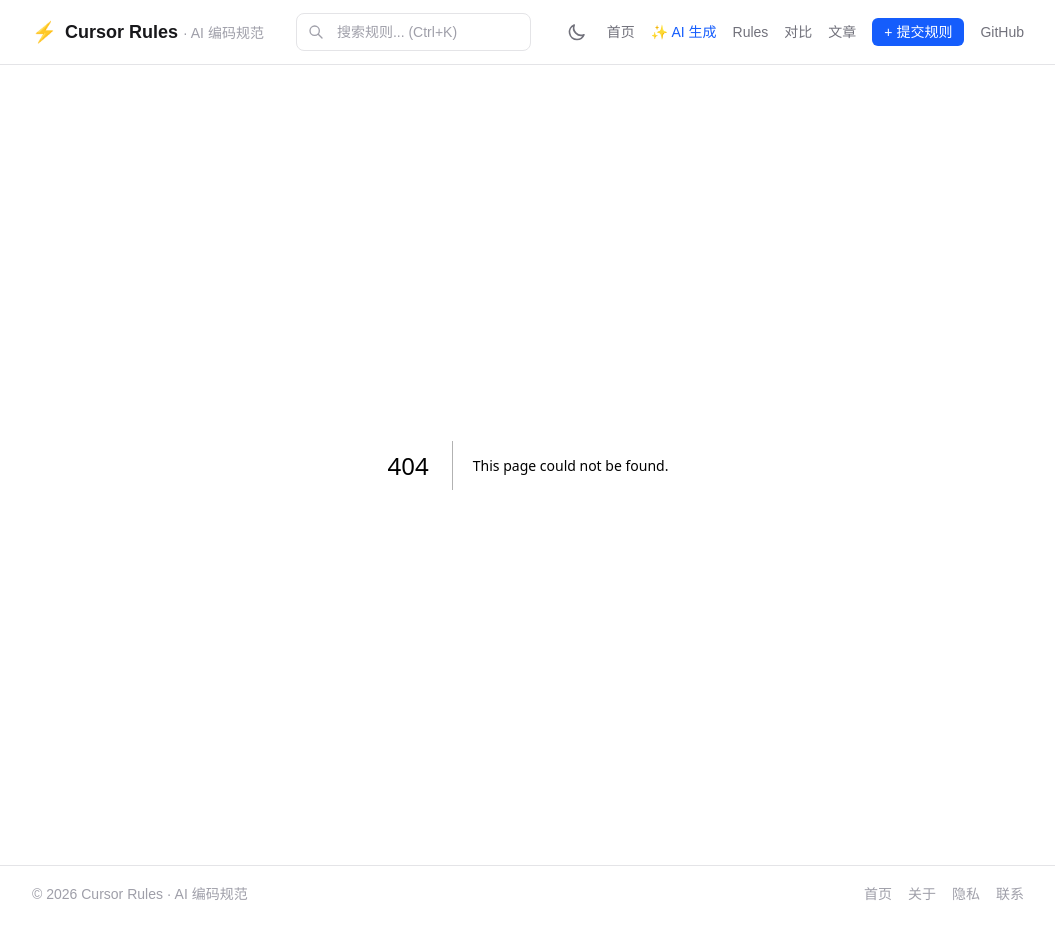
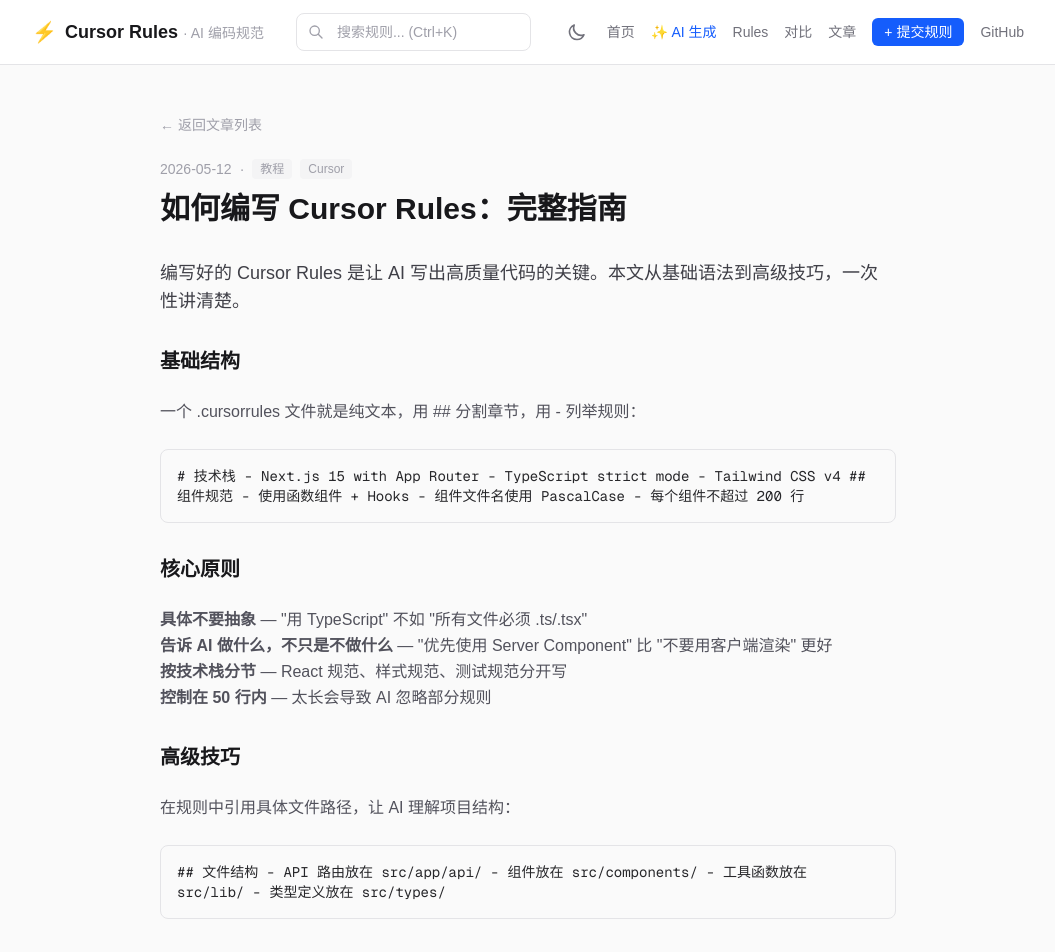
Before and after one commit to ningfd-ux/cursor-rules-cn, a Next.js app: page /blog/how-to-write-cursor-rules in a window 1280 px wide. Before the commit this address had no page. Shown: the top 952 px of the page, without its empty margins (112-1167 px from the left). Before the commit the page ends 922 px from the top, so only its background shows below. Built offline with nearby package versions, Linux system fonts and the light colour scheme.

Commit message:
feat: 新增2篇SEO文章 - 编写指南 + TypeScript配置

```diff
--- /dev/null
+++ b/src/app/blog/cursor-typescript-setup/page.tsx
@@ -0,0 +1,60 @@
+import type { Metadata } from "next";
+import Link from "next/link";
+import BackToTop from "@/components/BackToTop";
+
+export const metadata: Metadata = {
+  title: "Cursor TypeScript 配置指南：从 strict 到 safe 的最佳规则",
+  description: "TypeScript 严格模式下 Cursor 的完整规则配置，包括类型安全、泛型约束、错误处理的最佳实践。",
+};
+
+export default function PostPage() {
+  return (
+    <div className="mx-auto max-w-3xl px-4 py-12">
+      <Link href="/blog" className="mb-6 inline-flex items-center gap-1 text-sm text-zinc-400 hover:text-zinc-600">← 返回文章列表</Link>
+      <article className="max-w-none">
+        <header className="mb-8 not-prose">
+          <div className="mb-3 flex items-center gap-2 text-sm text-zinc-400">
+            <span>2026-05-12</span><span>·</span>
+            <span className="rounded bg-zinc-100 px-2 py-0.5 text-xs dark:bg-zinc-800">TypeScript</span>
+            <span className="rounded bg-zinc-100 px-2 py-0.5 text-xs dark:bg-zinc-800">配置</span>
+          </div>
+          <h1 className="text-3xl font-bold text-zinc-900 dark:text-zinc-100">Cursor TypeScript 配置指南</h1>
+        </header>
+        <section className="text-base leading-relaxed text-zinc-600 dark:text-zinc-400 space-y-6">
+          <p className="lead text-lg text-zinc-700 dark:text-zinc-300">TypeScript 严格模式下，好的 Cursor Rules 能让 AI 自动写出类型安全的代码，大幅减少 any 和隐式错误。</p>
+
+          <h2 className="text-xl font-bold text-zinc-900 dark:text-zinc-100 mt-8">核心配置</h2>
+          <div className="rounded-lg border border-zinc-200 bg-zinc-50 p-4 font-mono text-sm dark:border-zinc-700 dark:bg-zinc-800/50">
+            <pre className="text-zinc-800 dark:text-zinc-200 whitespace-pre-wrap">## TypeScript 严格模式
+- tsconfig.json 中启用 strict: true
+- noUncheckedIndexedAccess: true
+- exactOptionalPropertyTypes: true
+
+## 类型定义
+- 优先使用 interface 而不是 type
+- 联合类型使用 type
+- 避免 any，使用 unknown
+- 函数必须标注返回类型</pre>
+          </div>
+
+          <h2 className="text-xl font-bold text-zinc-900 dark:text-zinc-100 mt-8">常见 AI 错误</h2>
+          <ul>
+            <li>AI 经常省略类型注解 → 规则要求所有函数显式标注类型</li>
+            <li>AI 喜欢用 any 快速解决问题 → 规则强制禁止 any</li>
+            <li>AI 不处理 null/undefined → 规则要求可选链和空值合并</li>
+          </ul>
+
+          <h2 className="text-xl font-bold text-zinc-900 dark:text-zinc-100 mt-8">完整规则</h2>
+          <p>查看 <Link href="/rules/cursor-typescript-rules" className="text-blue-600 dark:text-blue-400">TypeScript 严格模式规则</Link> 获取完整配置。或使用 <Link href="/generator" className="text-blue-600 dark:text-blue-400">AI Generator</Link> 生成包含 TypeScript 规则的完整配置文件。</p>
+
+          <h2 className="text-xl font-bold text-zinc-900 dark:text-zinc-100 mt-8">相关规则</h2>
+          <ul>
+            <li><Link href="/rules/cursor-react-rules" className="text-blue-600 dark:text-blue-400">React + TypeScript 规则</Link></li>
+            <li><Link href="/rules/cursor-nextjs-rules" className="text-blue-600 dark:text-blue-400">Next.js + TypeScript 规则</Link></li>
+          </ul>
+        </section>
+      </article>
+      <BackToTop />
+    </div>
+  );
+}
--- /dev/null
+++ b/src/app/blog/how-to-write-cursor-rules/page.tsx
@@ -0,0 +1,71 @@
+import type { Metadata } from "next";
+import Link from "next/link";
+import BackToTop from "@/components/BackToTop";
+
+export const metadata: Metadata = {
+  title: "如何编写 Cursor Rules：完整指南 2026",
+  description: "从零开始学习编写 .cursorrules、AGENTS.md 文件的结构、语法和最佳实践。含完整模板。",
+};
+
+export default function PostPage() {
+  return (
+    <div className="mx-auto max-w-3xl px-4 py-12">
+      <Link href="/blog" className="mb-6 inline-flex items-center gap-1 text-sm text-zinc-400 hover:text-zinc-600">← 返回文章列表</Link>
+      <article className="max-w-none">
+        <header className="mb-8 not-prose">
+          <div className="mb-3 flex items-center gap-2 text-sm text-zinc-400">
+            <span>2026-05-12</span><span>·</span>
+            <span className="rounded bg-zinc-100 px-2 py-0.5 text-xs dark:bg-zinc-800">教程</span>
+            <span className="rounded bg-zinc-100 px-2 py-0.5 text-xs dark:bg-zinc-800">Cursor</span>
+          </div>
+          <h1 className="text-3xl font-bold text-zinc-900 dark:text-zinc-100">如何编写 Cursor Rules：完整指南</h1>
+        </header>
+        <section className="text-base leading-relaxed text-zinc-600 dark:text-zinc-400 space-y-6">
+          <p className="lead text-lg text-zinc-700 dark:text-zinc-300">编写好的 Cursor Rules 是让 AI 写出高质量代码的关键。本文从基础语法到高级技巧，一次性讲清楚。</p>
+
+          <h2 className="text-xl font-bold text-zinc-900 dark:text-zinc-100 mt-8">基础结构</h2>
+          <p>一个 .cursorrules 文件就是纯文本，用 ## 分割章节，用 - 列举规则：</p>
+          <div className="rounded-lg border border-zinc-200 bg-zinc-50 p-4 font-mono text-sm dark:border-zinc-700 dark:bg-zinc-800/50">
+            <pre className="text-zinc-800 dark:text-zinc-200 whitespace-pre-wrap"># 技术栈
+- Next.js 15 with App Router
+- TypeScript strict mode
+- Tailwind CSS v4
+
+## 组件规范
+- 使用函数组件 + Hooks
+- 组件文件名使用 PascalCase
+- 每个组件不超过 200 行</pre>
+          </div>
+
+          <h2 className="text-xl font-bold text-zinc-900 dark:text-zinc-100 mt-8">核心原则</h2>
+          <ul>
+            <li><strong>具体不要抽象</strong> — "用 TypeScript" 不如 "所有文件必须 .ts/.tsx"</li>
+            <li><strong>告诉 AI 做什么，不只是不做什么</strong> — "优先使用 Server Component" 比 "不要用客户端渲染" 更好</li>
+            <li><strong>按技术栈分节</strong> — React 规范、样式规范、测试规范分开写</li>
+            <li><strong>控制在 50 行内</strong> — 太长会导致 AI 忽略部分规则</li>
+          </ul>
+
+          <h2 className="text-xl font-bold text-zinc-900 dark:text-zinc-100 mt-8">高级技巧</h2>
+          <p>在规则中引用具体文件路径，让 AI 理解项目结构：</p>
+          <div className="rounded-lg border border-zinc-200 bg-zinc-50 p-4 font-mono text-sm dark:border-zinc-700 dark:bg-zinc-800/50">
+            <pre className="text-zinc-800 dark:text-zinc-200 whitespace-pre-wrap">## 文件结构
+- API 路由放在 src/app/api/
+- 组件放在 src/components/
+- 工具函数放在 src/lib/
+- 类型定义放在 src/types/</pre>
+          </div>
+
+          <h2 className="text-xl font-bold text-zinc-900 dark:text-zinc-100 mt-8">模板参考</h2>
+          <p>查看我们的 <Link href="/frameworks/react" className="text-blue-600 dark:text-blue-400">React 规则合集</Link> 或直接用 <Link href="/generator" className="text-blue-600 dark:text-blue-400">AI Generator</Link> 自动生成。</p>
+
+          <div className="rounded-xl border border-blue-200 bg-blue-50 p-6 not-prose dark:border-blue-800 dark:bg-blue-950">
+            <h3 className="font-semibold text-blue-900 dark:text-blue-200">不想手写？用 Generator 一键生成</h3>
+            <p className="mt-1 text-sm text-blue-700 dark:text-blue-300">选择技术栈 + 严格程度，AI 自动生成完整的配置文件。</p>
+            <Link href="/generator" className="mt-3 inline-block rounded-lg bg-blue-600 px-4 py-2 text-sm font-medium text-white hover:bg-blue-700">去生成 →</Link>
+          </div>
+        </section>
+      </article>
+      <BackToTop />
+    </div>
+  );
+}
--- a/src/app/blog/page.tsx
+++ b/src/app/blog/page.tsx
@@ -35,6 +35,20 @@
     excerpt: "面向编程新手，从装好 Cursor 到写出第一个生产级代码的完整工作流。",
     date: "2026-05-12",
     tags: ["入门", "工作流", "教程"],
+  },
+  {
+    slug: "how-to-write-cursor-rules",
+    title: "如何编写 Cursor Rules：完整指南",
+    excerpt: "从零学习编写 .cursorrules、AGENTS.md 的结构、语法和最佳实践。含完整模板。",
+    date: "2026-05-12",
+    tags: ["教程", "Cursor", "指南"],
+  },
+  {
+    slug: "cursor-typescript-setup",
+    title: "Cursor TypeScript 配置指南：从 strict 到 safe",
+    excerpt: "TypeScript 严格模式下 Cursor 的完整规则配置，类型安全和错误处理的最佳实践。",
+    date: "2026-05-12",
+    tags: ["TypeScript", "配置", "教程"],
   },
 ];
 
```
